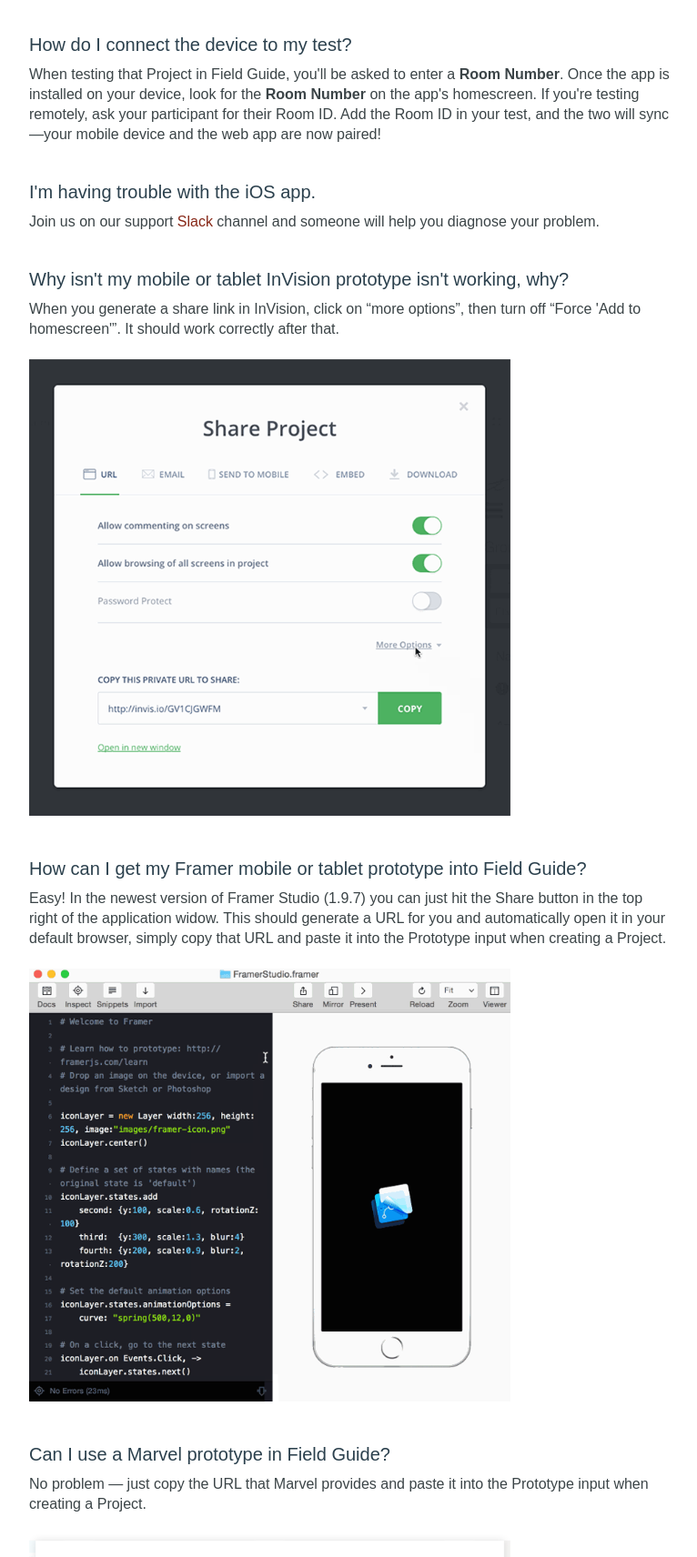
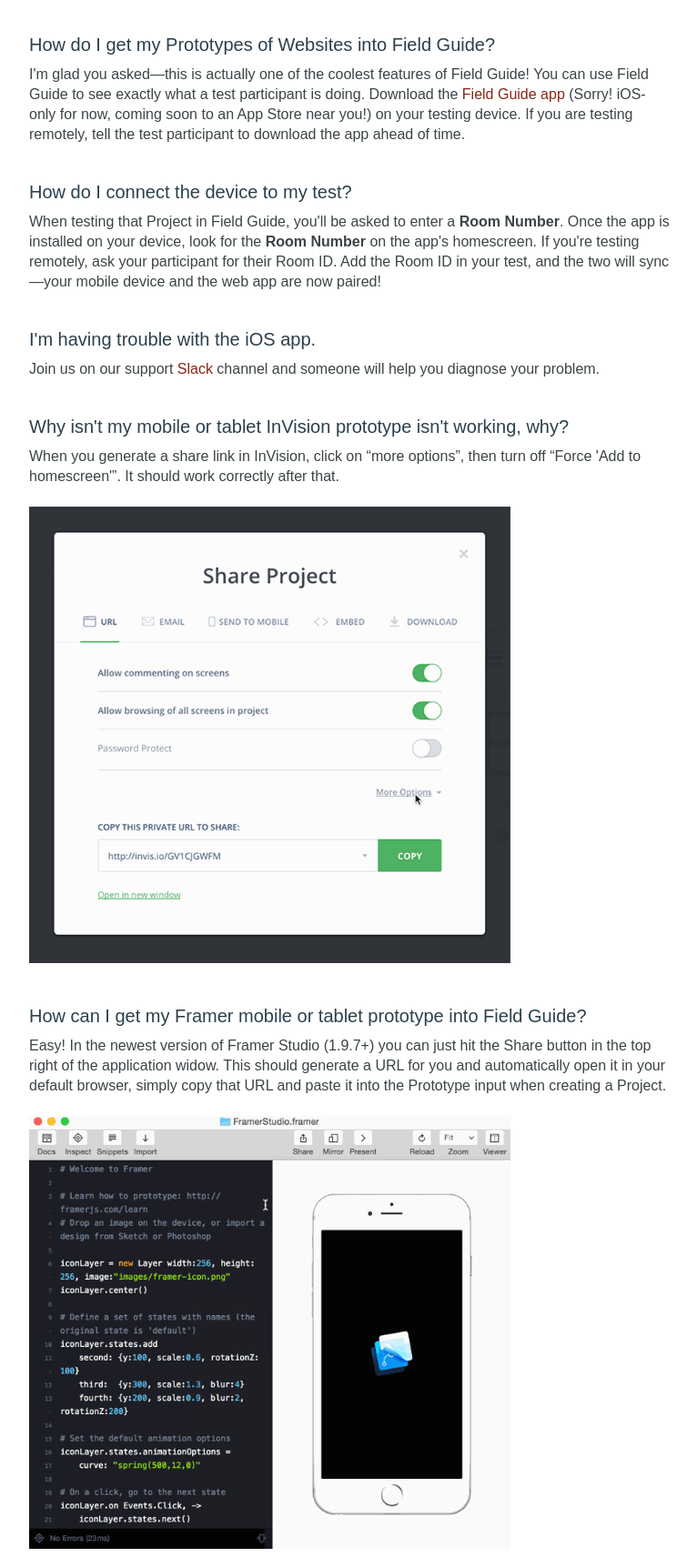
Before and after one commit to Heist/field-guide-app, a website: page faq/index.html in a window 1280 px wide. Shown: the part 441-2153 px from the top of the page at 91% size, without its empty margins (378-1144 px from the left). Drawn offline with Linux system fonts and the light colour scheme.

Commit message:
reordered faq copy

```diff
--- a/faq/index.html
+++ b/faq/index.html
@@ -69,6 +69,9 @@
 				<h3>How can I get help on using Field Guide?</h3>
 				<p>We use Slack to handle customer support. If you're looking for help, all you have to do is <a href="https://fieldguide.typeform.com/to/qrRHYS">click here to sign up for access to our channel</a>, and let us know what your problem is.</p>
 
+				<h3>How do I get my Prototypes of Websites into Field Guide?</h3>
+				<p>I'm glad you asked&mdash;this is actually one of the coolest features of Field Guide! You can use Field Guide to see exactly what a test participant is doing. Download the <a href="https://itunes.apple.com/ca/app/field-guide/id945520842?mt=8">Field Guide app</a> (Sorry! iOS-only for now, coming soon to an App Store near you!) on your testing device. If you are testing remotely, tell the test participant to download the app ahead of time.</p>
+
 				<h3>How do I connect the device to my test?</h3>
 				<p>When testing that Project in Field Guide, you'll be asked to enter a <strong>Room Number</strong>. Once the app is installed on your device, look for the <strong>Room Number</strong> on the app's homescreen. If you're testing remotely, ask your participant for their Room ID. Add the Room ID in your test, and the two will sync&mdash;your mobile device and the web app are now paired!</p>
 
@@ -82,7 +85,7 @@
 				</p>
 
 				<h3>How can I get my Framer mobile or tablet prototype into Field Guide?</h3>
-				<p>Easy! In the newest version of Framer Studio (1.9.7) you can just hit the Share button in the top right of the application widow. This should generate a URL for you and automatically open it in your default browser, simply copy that URL and paste it into the Prototype input when creating a Project.<br><br>
+				<p>Easy! In the newest version of Framer Studio (1.9.7+) you can just hit the Share button in the top right of the application widow. This should generate a URL for you and automatically open it in your default browser, simply copy that URL and paste it into the Prototype input when creating a Project.<br><br>
 					<img src="../build/img/faq-framer.gif" />
 				</p>
 
@@ -116,9 +119,6 @@
 
 				<h3>What if I want to delete my account?</h3>
 				<p>To close your account email us at <a href="mailto:hello@fieldguideapp.com">hello@fieldguideapp.com</a>. Don't worry, we'll be fixing this to be a little easier in the full release. </p>
-
-				<h3>How do I get my Prototypes of Websites into Field Guide?</h3>
-				<p>I'm glad you asked&mdash;this is actually one of the coolest features of Field Guide! You can use Field Guide to see exactly what a test participant is doing. Download the <a href="https://itunes.apple.com/ca/app/field-guide/id945520842?mt=8">Field Guide app</a> (Sorry! iOS-only for now, coming soon to an App Store near you!) on your testing device. If you are testing remotely, tell the test participant to download the app ahead of time.
 
 			</div>
 
```
